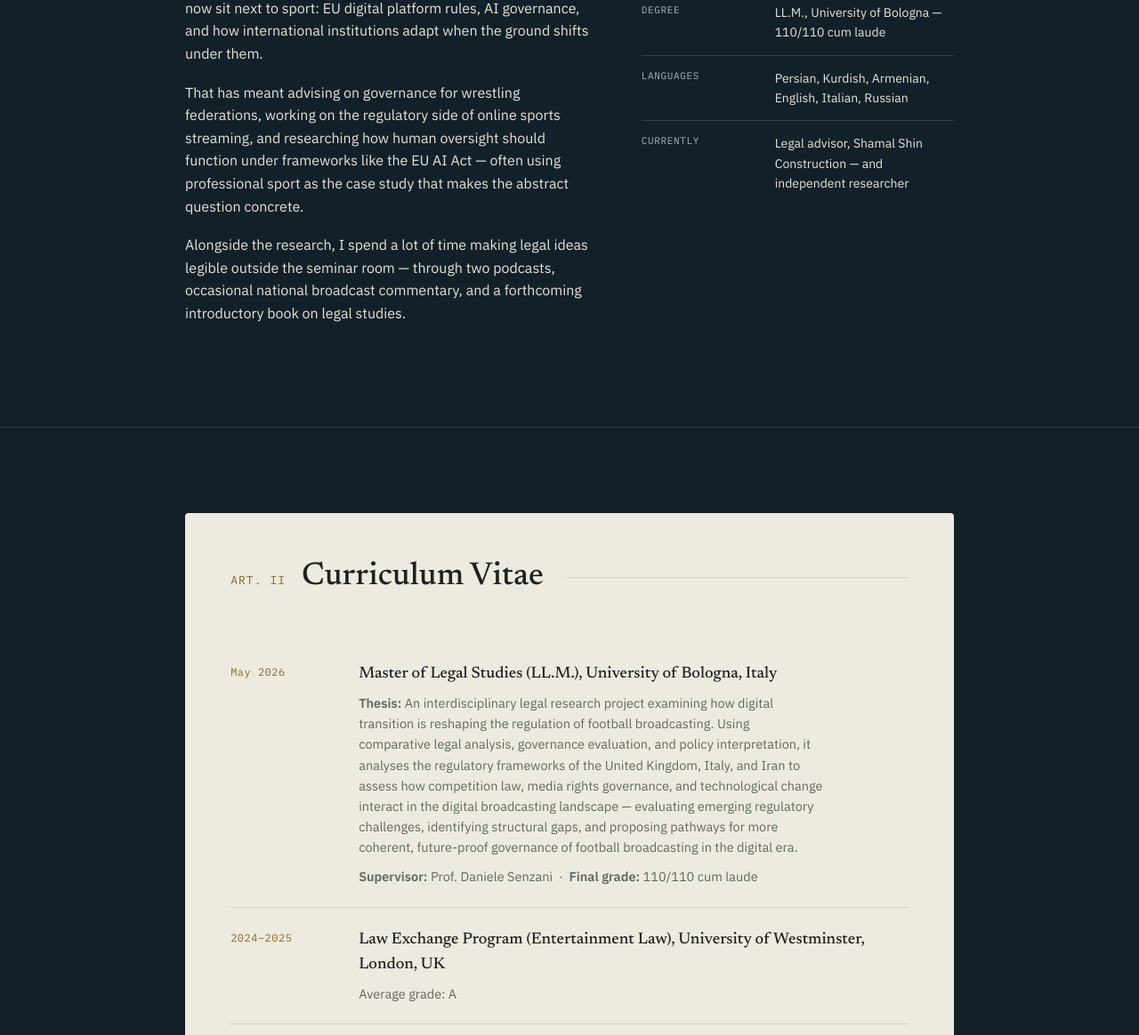
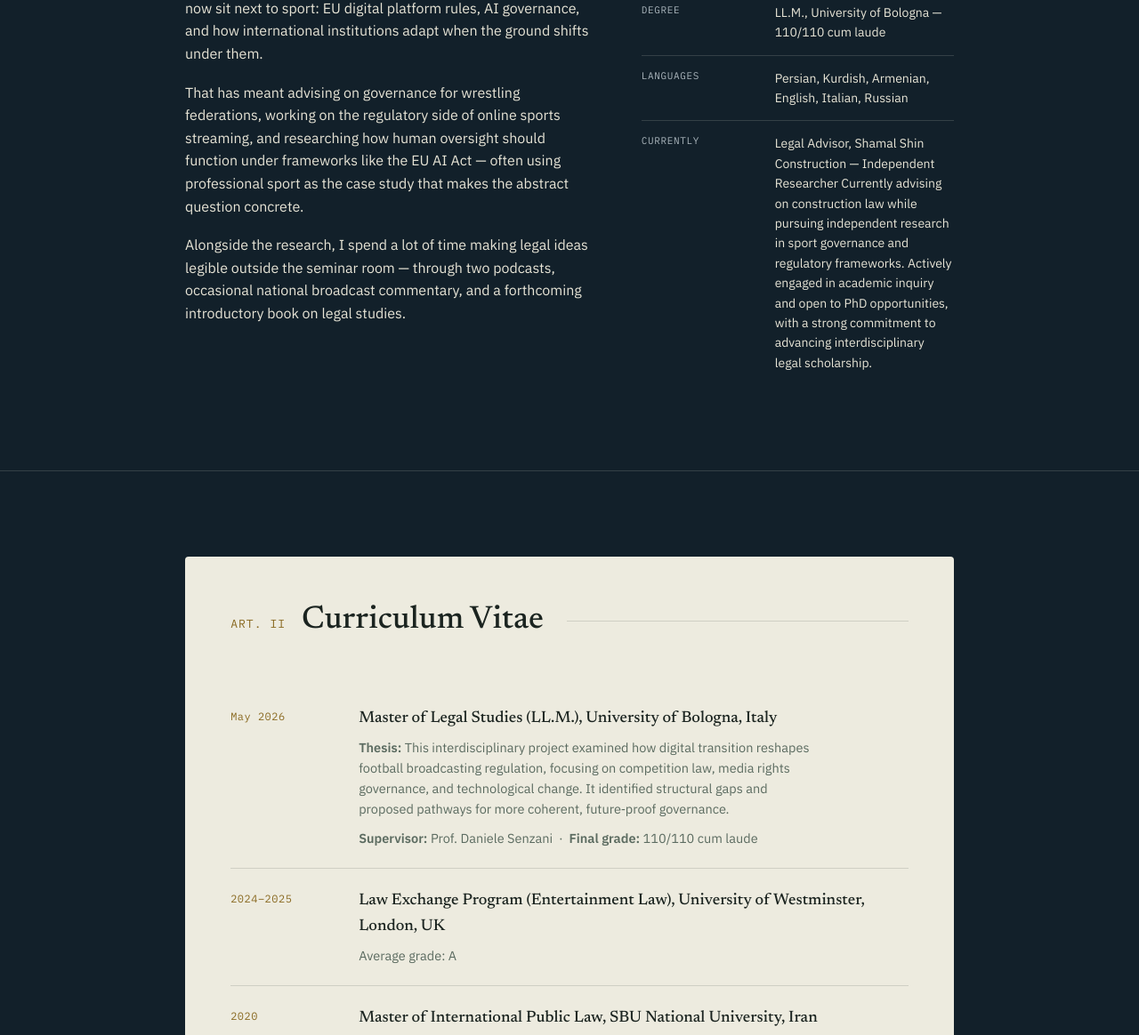
Before and after one commit to Sipanam/My-website, a plain HTML site: page indexSipando.html in a window 1280 px wide. Shown: the part 1025-2189 px from the top of the page at 89% size. Drawn offline with Linux system fonts and the light colour scheme.

Commit message:
Update indexSipando.html
text update

```diff
--- a/indexSipando.html
+++ b/indexSipando.html
@@ -465,7 +465,8 @@
             <li><dt>Focus</dt><dd>Sports law, EU digital &amp; AI regulation, international public law</dd></li>
             <li><dt>Degree</dt><dd>LL.M., University of Bologna — 110/110 cum laude</dd></li>
             <li><dt>Languages</dt><dd>Persian, Kurdish, Armenian, English, Italian, Russian</dd></li>
-            <li><dt>Currently</dt><dd>Legal advisor, Shamal Shin Construction — and independent researcher</dd></li>
+            <li><dt>Currently</dt><dd>Legal Advisor, Shamal Shin Construction — Independent Researcher
+Currently advising on construction law while pursuing independent research in sport governance and regulatory frameworks. Actively engaged in academic inquiry and open to PhD opportunities, with a strong commitment to advancing interdisciplinary legal scholarship.</dd></li>
           </ul>
         </div>
       </div>
@@ -487,7 +488,7 @@
             <span class="when">May 2026</span>
             <div>
               <h3>Master of Legal Studies (LL.M.), University of Bologna, Italy</h3>
-              <p><strong>Thesis:</strong> An interdisciplinary legal research project examining how digital transition is reshaping the regulation of football broadcasting. Using comparative legal analysis, governance evaluation, and policy interpretation, it analyses the regulatory frameworks of the United Kingdom, Italy, and Iran to assess how competition law, media rights governance, and technological change interact in the digital broadcasting landscape — evaluating emerging regulatory challenges, identifying structural gaps, and proposing pathways for more coherent, future-proof governance of football broadcasting in the digital era.</p>
+              <p><strong>Thesis:</strong> This interdisciplinary project examined how digital transition reshapes football broadcasting regulation, focusing on competition law, media rights governance, and technological change. It identified structural gaps and proposed pathways for more coherent, future‑proof governance.</p>
               <p style="margin-top:10px;"><strong>Supervisor:</strong> Prof. Daniele Senzani &nbsp;·&nbsp; <strong>Final grade:</strong> 110/110 cum laude</p>
             </div>
           </li>
```
